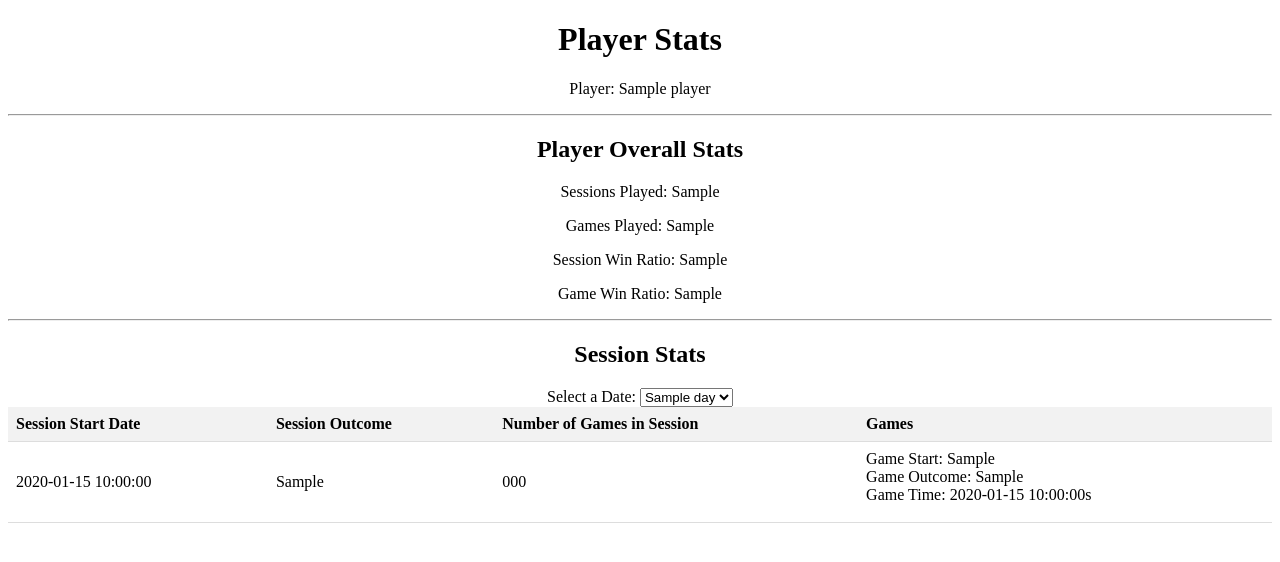
After one commit to uaciej/ticTacToe, a Flask app: template ttt_app/templates/stats.html in a window 1280 px wide. The commit adds this page. Shown: the top 562 px of the page. Run offline with Flask 3, Linux system fonts and the light colour scheme; tables that the repository leaves empty hold one stand-in row (values such as "Sample post"); the template is opened without the code that fills it: values that come from a table or form of the project are taken from there, most other values are stand-ins (such as "Sample title", 1, 10 or a date in 2020); some libraries are stand-ins or nearby versions.

Commit message:
Added Stats stats route added fetch stats event added improved index page functionality

```diff
--- a/ttt_app/events.py
+++ b/ttt_app/events.py
@@ -122,3 +122,9 @@ def start_new_session():
     player.credits = 10
     db.session.commit()
     handle_game_start()
+
+
+@socketio.on('fetch_stats_data_by_date')
+def fetch_stats_data_by_date(data):
+    stats_data = [dic for dic in session['stats_data'] if dic['session_start_date'] == data['date']]
+    emit('stats_data_by_date', {'stats_data': stats_data}, broadcast=True)
--- a/ttt_app/static/styles.css
+++ b/ttt_app/static/styles.css
@@ -4,6 +4,36 @@
 
 body {
     text-align: center;
+}
+
+table {
+    width: 100%;
+    border-collapse: collapse;
+}
+
+th,
+td {
+    padding: 8px;
+    text-align: left;
+    border-bottom: 1px solid #ddd;
+}
+
+th {
+    background-color: #f2f2f2;
+}
+
+ul {
+    padding: 0;
+    margin: 0;
+}
+
+li {
+    list-style-type: none;
+    margin-bottom: 10px;
+}
+
+li p {
+    margin: 0;
 }
 
 .board {
@@ -23,6 +53,20 @@ body {
     justify-content: center;
     font-size: 60px;
     cursor: pointer;
+}
+
+.disabled-button {
+    pointer-events: none;
+    cursor: not-allowed;
+}
+
+.error-message {
+    color: red;
+    margin-top: 10px;
+}
+
+.hidden {
+    display: none;
 }
 
 #message {
--- a/ttt_app/templates/register.html
+++ b/ttt_app/templates/register.html
@@ -11,7 +11,7 @@
     {% if error_message %}
     <p class="error_message">{{ error_message }}</p>
     {% endif %}
-    <form method="POST" act ion="{{ url_for('register') }}">
+    <form method="POST" action="{{ url_for('register') }}">
         <label for="name">Name:</label>
         <input type="text" id="name" name="name" required><br><br>
         <label for="password">Password:</label>
--- /dev/null
+++ b/ttt_app/templates/stats.html
@@ -0,0 +1,121 @@
+<!DOCTYPE html>
+<html>
+
+<head>
+    <title>Stats</title>
+    <script src="//cdnjs.cloudflare.com/ajax/libs/socket.io/3.1.3/socket.io.js"></script>
+    <link rel="stylesheet" href="/static/styles.css">
+</head>
+
+<body>
+    <h1>Player Stats</h1>
+    <p>Player: {{ player.name }}</p>
+    <hr>
+
+    <h2>Player Overall Stats</h2>
+    <p>Sessions Played: {{ player_stats.sessions_played }}</p>
+    <p>Games Played: {{ player_stats.games_played }}</p>
+    <p>Session Win Ratio: {{ player_stats.session_win_ratio }}</p>
+    <p>Game Win Ratio: {{ player_stats.game_win_ratio }}</p>
+    <hr>
+
+    <h2>Session Stats</h2>
+    <label for="datePicker">Select a Date:</label>
+    <select id="datePicker" onchange="fetchStatsDataByDate(this.value)">
+        {% for day in days %}
+        <option value="{{ day }}">{{ day }}</option>
+        {% endfor %}
+
+    </select>
+    <table id="sessionStatsTable">
+        <thead>
+            <tr>
+                <th>Session Start Date</th>
+                <th>Session Outcome</th>
+                <th>Number of Games in Session</th>
+                <th>Games</th>
+            </tr>
+        </thead>
+        <tbody>
+            {% for session in session_stats %}
+            <tr>
+                <td>{{ session.session_start_date }}</td>
+                <td>{{ session.session_outcome }}</td>
+                <td>{{ session.number_of_games_in_session }}</td>
+                <td>
+                    <ul>
+                        {% for game in session.games %}
+                        <li>
+                            <p>Game Start: {{ game.game_start }}</p>
+                            <p>Game Outcome: {{ game.game_outcome }}</p>
+                            <p>Game Time: {{ game.game_time }}s</p>
+                        </li>
+                        {% endfor %}
+                    </ul>
+                </td>
+            </tr>
+            {% endfor %}
+        </tbody>
+    </table>
+
+</body>
+
+<script>
+    var socket = io.connect()
+
+    socket.on('stats_data_by_date', (data) => {
+        updateSessionStatsTable(data.stats_data);
+    });
+
+    function fetchStatsDataByDate(date) {
+        socket.emit('fetch_stats_data_by_date', { 'date': date });
+    }
+
+    function updateSessionStatsTable(data) {
+        var tableBody = document.querySelector('#sessionStatsTable tbody');
+        tableBody.innerHTML = '';
+
+        data.forEach(session => {
+            var row = document.createElement('tr');
+
+            var sessionStartDate = document.createElement('td');
+            sessionStartDate.textContent = session.session_start_date;
+            row.appendChild(sessionStartDate);
+
+            var sessionOutcome = document.createElement('td');
+            sessionOutcome.textContent = session.session_outcome;
+            row.appendChild(sessionOutcome);
+
+            var numberOfGames = document.createElement('td');
+            numberOfGames.textContent = session.number_of_games_in_session;
+            row.appendChild(numberOfGames);
+
+            var gamesList = document.createElement('td');
+            var gamesUl = document.createElement('ul');
+
+            session.games.forEach(game => {
+                var gameLi = document.createElement('li');
+                var gameStart = document.createElement('p');
+                gameStart.textContent = 'Game Start: ' + game.game_start;
+                gameLi.appendChild(gameStart);
+
+                var gameOutcome = document.createElement('p');
+                gameOutcome.textContent = 'Game Outcome: ' + game.game_outcome;
+                gameLi.appendChild(gameOutcome);
+
+                var gameTime = document.createElement('p');
+                gameTime.textContent = 'Game Time: ' + game.game_time + 's';
+                gameLi.appendChild(gameTime);
+
+                gamesUl.appendChild(gameLi);
+            });
+
+            gamesList.appendChild(gamesUl);
+            row.appendChild(gamesList);
+
+            tableBody.appendChild(row);
+        });
+    }
+</script>
+
+</html>
```
Also changed, not shown: ttt_app/routes.py (+75 -3 lines), ttt_app/templates/index.html (+21 -0 lines).
